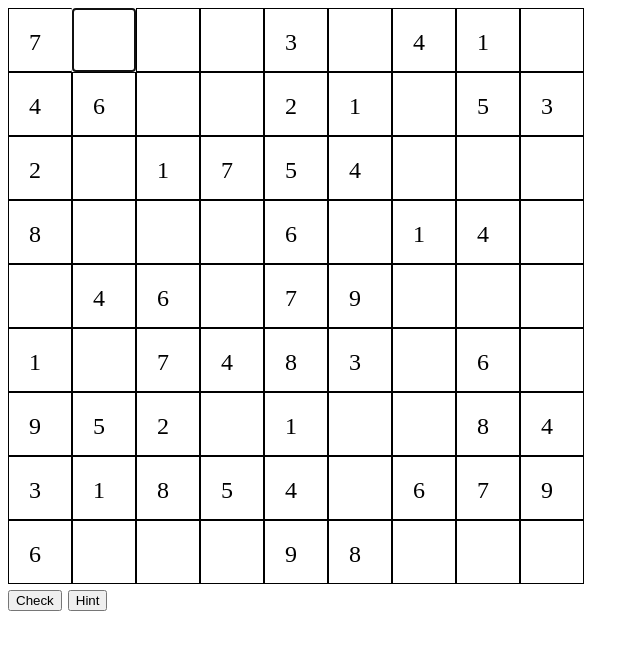
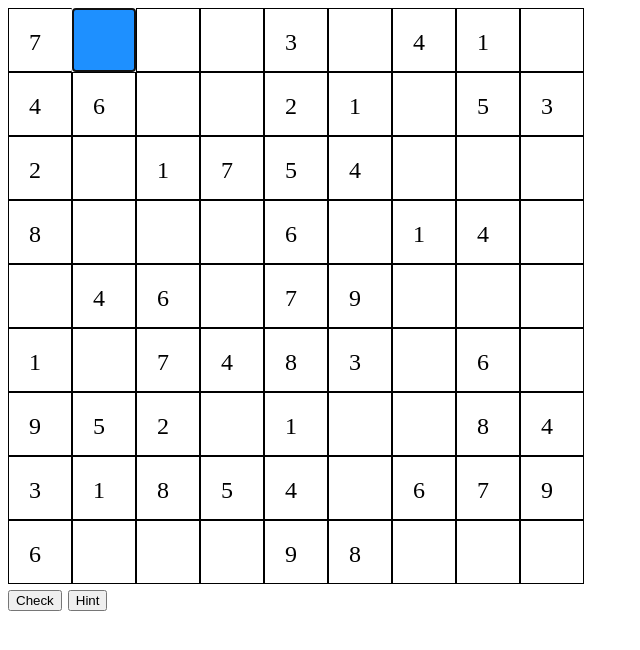
Before and after one commit to nickpalenchar/sudoku, a plain HTML site: page index.html in a window 1280 px wide. Both pictures are taken after a click on the element 104 px from the left and 40 px from the top of the page. Shown: the whole page, without its empty margins (0-640 px from the left). Drawn offline with Linux system fonts and the light colour scheme.

Commit message:
active cell function

```diff
--- a/boardControl.js
+++ b/boardControl.js
@@ -2,7 +2,6 @@
 
 function handleInput(event) {
     event.preventDefault();
-    const val = event.key;
     if (!/[1-9\s]/.test(event.key)) {
         return
     }
--- /dev/null
+++ b/boardUI.js
@@ -0,0 +1,18 @@
+const ACTIVE_CELL_CLS = 'activeCell'
+
+window.BoardUI = {
+    makeActive: (event) => {
+        /* Adds the ACTIVE_CELL_CLS to an element, and removing it from other elements which may currently
+        hold it. In this way, the ACTIVE_CELL_CLS can only ever be on one cell at a time.
+         */
+        console.log(event.target)
+        let cell = event.target.classList.contains('cell') ? event.target : event.target.parentElement;
+        console.log('cell is ', cell);
+        this._activeElement?.classList.remove(ACTIVE_CELL_CLS);
+        cell.classList.add(ACTIVE_CELL_CLS);
+        this._activeElement = cell;
+
+    },
+
+    _activeElement: null
+}
--- a/colors.css
+++ b/colors.css
@@ -1,7 +1,7 @@
 
 
 .cell {
-    transition: background-color 3000ms ease-out;
+    /*transition: background-color 3000ms ease-out;*/
     cursor: pointer;
 }
 
@@ -21,3 +21,8 @@
     transition: background-color 0ms ease-out;
     background-color: #d380f1;
 }
+
+.activeCell {
+    background-color: dodgerblue !important;
+    color: #f3f3f3 !important;
+}
--- a/index.html
+++ b/index.html
@@ -23,6 +23,7 @@
 
 <script src="game.js"></script>
 <script src="boardControl.js"></script>
+<script src="boardUI.js"></script>
 <script>
     const board = document.getElementById('board')
     for (let y = 0; y < 9; y++) {
@@ -34,6 +35,7 @@
             el.id = `${y}-${x}`;
             el.attributes
             el.addEventListener('keypress', handleInput)
+            el.addEventListener('click', BoardUI.makeActive)
             el.classList.add('cell');
             el.innerHTML = `<div class="cell-input">${BOARD[y][x]}</div>`;
             // el.children[0].addEventListener('keypress', handleInput)
@@ -56,5 +58,8 @@
         return el;
     }
 </script>
+<script>
+    window.addEventListener('beforeunload', event => event.preventDefault());
+</script>
 <link type="text/css" rel="stylesheet" href="colors.css"/>
 </html>
```
Also changed, not shown: 1 other file.
